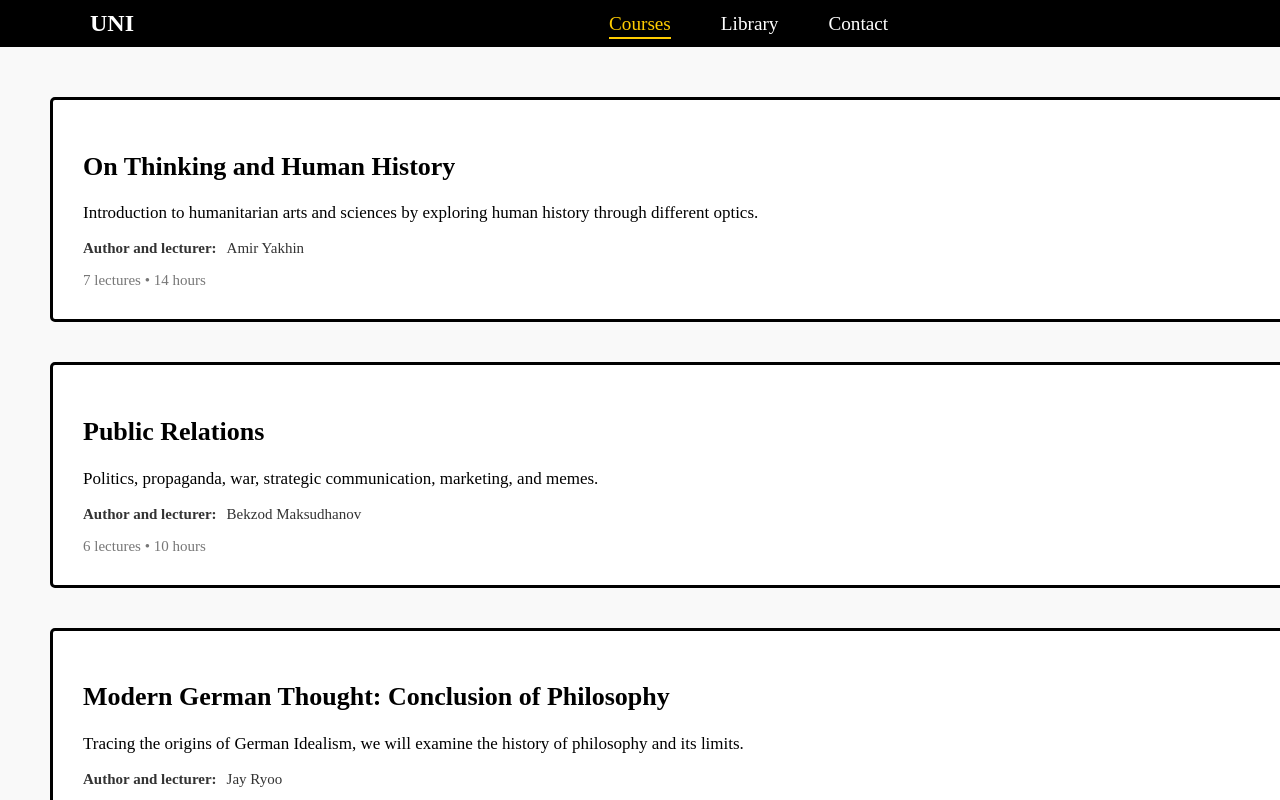
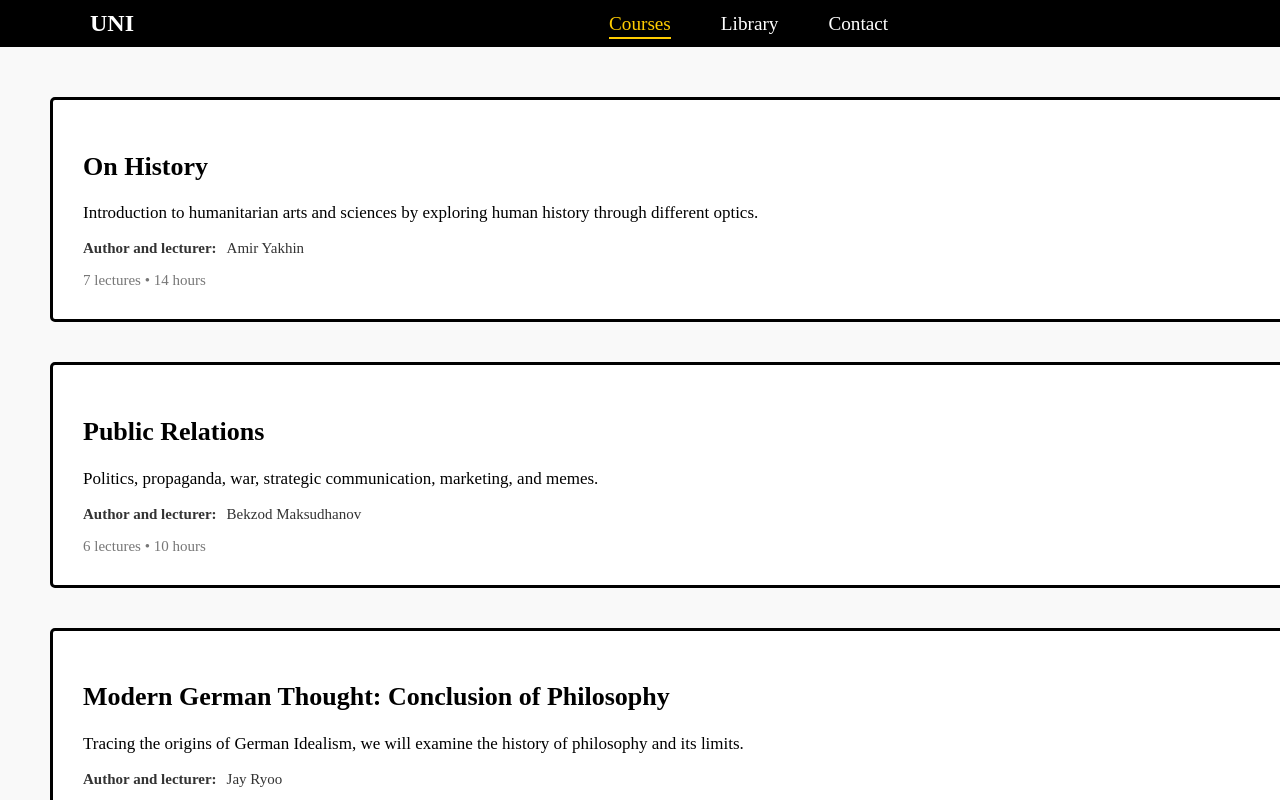
Before and after one commit to ragnar141/Da-Project, a React (Create React App) app: page /courses in a window 1280 px wide. Built offline with nearby package versions, Linux system fonts and the light colour scheme.

Commit message:
i quite like eet

```diff
--- a/src/components css/otahh_main.css
+++ b/src/components css/otahh_main.css
@@ -21,9 +21,6 @@ html, body {
   text-align: center; /* Center the title */
 
   padding-top: 200px;
-  padding-left: 70px;
-  padding-right: 70px;
-  padding-left: 0; /* Remove extra padding to center the title properly */
   position: relative;
 }
 
@@ -49,6 +46,7 @@ html, body {
   font-size: 1.2em;
   color: #333;
   text-align: center; /* Center the author text */
+  padding-left: 585px;
 }
 
 /* Description styling */
--- a/src/components logic/Courses.js
+++ b/src/components logic/Courses.js
@@ -4,7 +4,7 @@ import '../components css/Courses.css';
 
 const courses = [
   {
-    title: 'On Thinking and Human History',
+    title: 'On History',
     description: 'Introduction to humanitarian arts and sciences by exploring human history through different optics.',
     author: 'Amir Yakhin',
     lectures: 7,
--- a/src/components logic/OTAHH/otahh_main.js
+++ b/src/components logic/OTAHH/otahh_main.js
@@ -8,11 +8,11 @@ const OnThinkingAndHumanHistory = () => {
       <div className="otahh-container">
         {/* Title element wrapping the h1 */}
         <div className="course-title">
-          <h1>On Thinking and Human History</h1>
+          <h1>On History</h1>
         </div>
 
         <div className="course-author">
-          <p>Dr. Amir Yakhin</p>
+          <p>by Amir Yakhin</p>
         </div>
 
         {/* Description element */}
```
